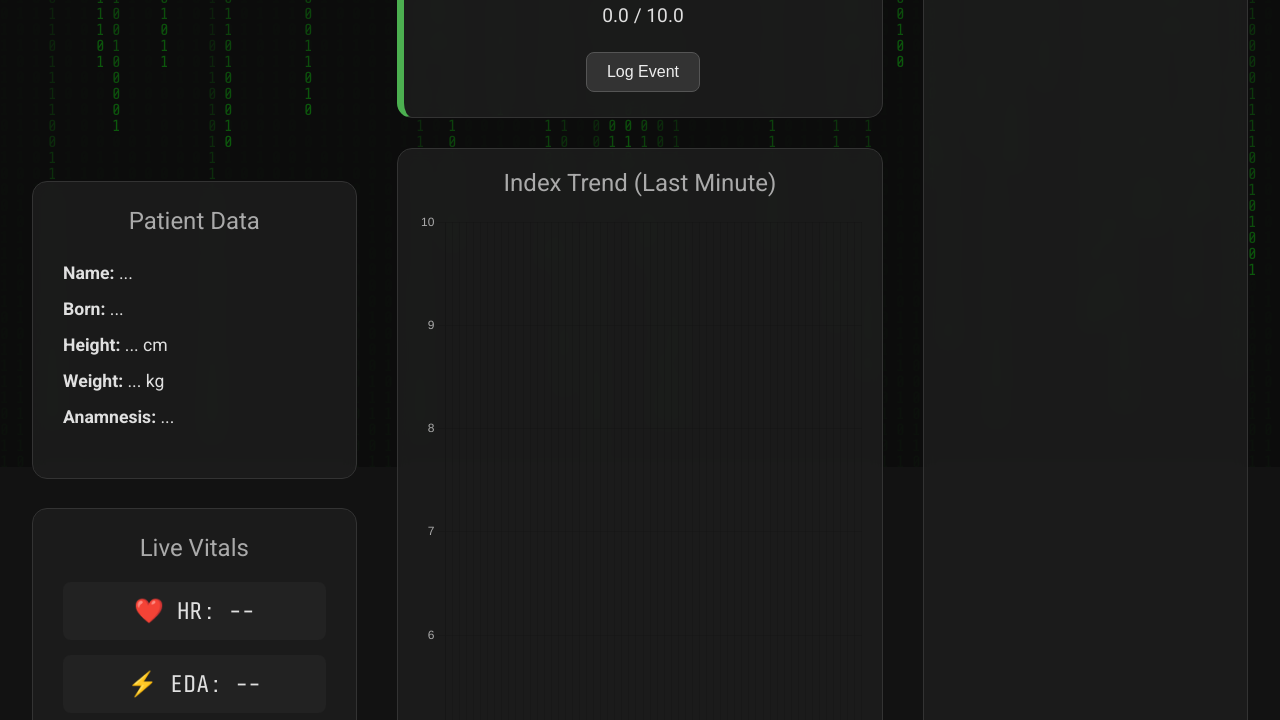
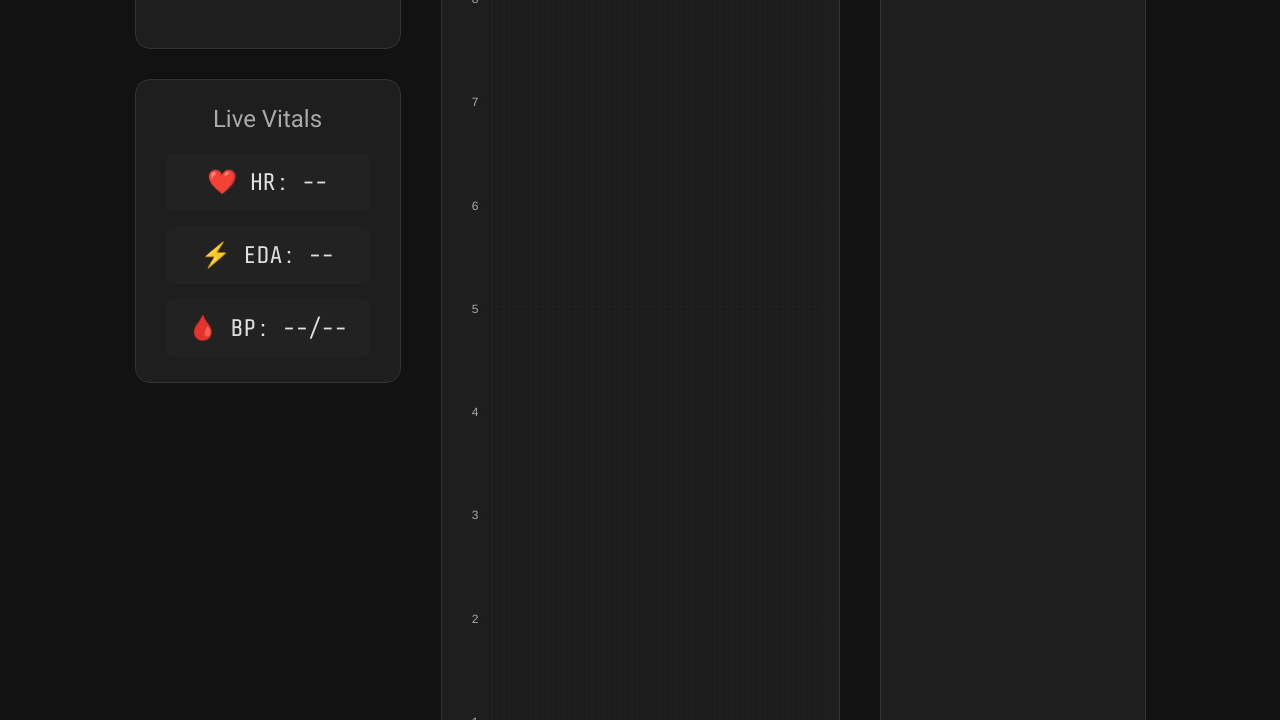
Before and after one commit to aura-emowise/vesper-guardian, a plain HTML site: page templates/index.html in a window 1280 px wide. Shown: the part 333-1053 px from the top of the page. Drawn offline with nearby package versions, Linux system fonts and the light colour scheme; no server answers.

Commit message:
Final Stable Build: Removed Matrix animation to fix layout bug

```diff
--- a/static/app.js
+++ b/static/app.js
@@ -1,6 +1,6 @@
+// static/app.js - Stable Version (Matrix Removed)
 
-// static/app.js - Final Version
-
+// ---  ---
 const chartCtx = document.getElementById('trend-chart').getContext('2d');
 const trendChart = new Chart(chartCtx, {
     type: 'line',
@@ -10,6 +10,7 @@ const trendChart = new Chart(chartCtx, {
 
 let isFirstLoad = true;
 
+// ---  ---
 function toggleModal() { document.getElementById('log-modal').classList.toggle('visible'); }
 
 function logManualEvent(message) {
@@ -49,22 +50,9 @@ function updateDashboard() {
         }
     }).catch(error => console.error('Error fetching data:', error));
 }
+
+//
 setInterval(updateDashboard, 3000);
 window.onload = updateDashboard;
 
-const canvas = document.getElementById('matrix-canvas'); const ctx = canvas.getContext('2d');
-canvas.width = window.innerWidth; canvas.height = window.innerHeight;
-const characters = '01'; const charactersArray = characters.split('');
-const fontSize = 16; const columns = canvas.width / fontSize;
-const drops = []; for (let x = 0; x < columns; x++) drops[x] = 1;
-function drawMatrix() {
-    ctx.fillStyle = 'rgba(18, 18, 18, 0.05)'; ctx.fillRect(0, 0, canvas.width, canvas.height);
-    ctx.fillStyle = '#0F0'; ctx.font = fontSize + 'px Share Tech Mono';
-    for (let i = 0; i < drops.length; i++) {
-        const text = charactersArray[Math.floor(Math.random() * charactersArray.length)];
-        ctx.fillText(text, i * fontSize, drops[i] * fontSize);
-        if (drops[i] * fontSize > canvas.height && Math.random() > 0.975) drops[i] = 0;
-        drops[i]++;
-    }
-}
-setInterval(drawMatrix, 50);
+//
--- a/static/style.css
+++ b/static/style.css
@@ -1,4 +1,4 @@
-/* Vesper Guardian - Final CSS Styles v5.1 (Layout FIX) */
+/* Vesper Guardian - Final Stable CSS v6.0 */
 
 body {
     font-family: 'Roboto', sans-serif;
@@ -6,35 +6,26 @@ body {
     height: 100vh; margin: 0; background-color: #121212; color: #e0e0e0;
     overflow: hidden; font-size: 16px;
 }
-
-#matrix-canvas {
-    position: fixed; top: 0; left: 0; width: 100%; height: 100%; z-index: -1; opacity: 0.3;
+//
+.main-content-wrapper {
+    position: relative; z-index: 1;
+    width: 95vw; max-width: 1600px; height: 90vh;
 }
-
-/*  */
-.main-content-wrapper {
-    position: relative;
-    z-index: 1;
-    width: 95vw;
-    max-width: 1600px;
-    height: 90vh;
-}
-
 .dashboard-grid {
     display: grid; grid-template-columns: 1fr 1.5fr 1fr; gap: 40px;
-    width: 100%;
-    height: 100%;
-    align-items: center;
+    width: 100%; height: 100%; align-items: center;
 }
-
 .patient-column, .main-column, .log-column {
     display: flex; flex-direction: column; gap: 30px; height: 100%; justify-content: center;
 }
 .card, .info-card, .event-log-container {
-    background-color: rgba(30, 30, 30, 0.85); border-radius: 15px; padding: 25px 30px;
-    backdrop-filter: blur(8px); border: 1px solid #333; width: 100%; box-sizing: border-box;
+    background-color: #1e1e1e; /* ИЗМЕНЕНО: Непрозрачный фон */
+    border-radius: 15px; padding: 25px 30px;
+    border: 1px solid #333; width: 100%; box-sizing: border-box;
 }
-.card { text-align: center; border-left: 7px solid #4CAF50; transition: all 0.5s ease; }
+.card {
+    text-align: center; border-left: 7px solid #4CAF50; transition: all 0.5s ease;
+}
 .card.calm { border-left-color: #4CAF50; }
 .card.unease { border-left-color: #FFC107; }
 .card.distress { border-left-color: #F44336; animation: pulse 1.5s infinite; }
--- a/templates/index.html
+++ b/templates/index.html
@@ -9,9 +9,8 @@
     <script src="https://cdn.jsdelivr.net/npm/chart.js"></script>
 </head>
 <body>
-    <canvas id="matrix-canvas"></canvas>
+    <!--  -->
 
-    <!--  -->
     <main class="main-content-wrapper">
         <div id="log-modal" class="modal-overlay">
             <div class="modal-content">
```
